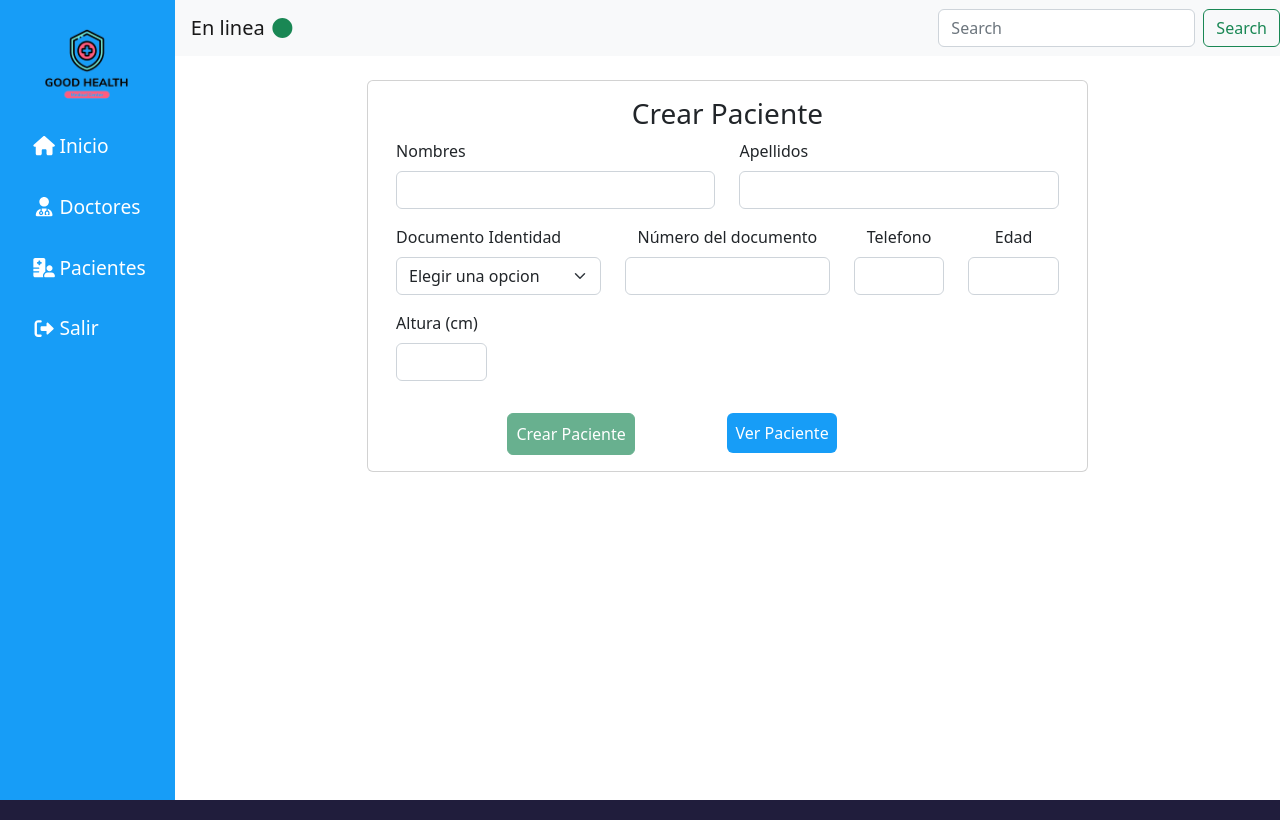
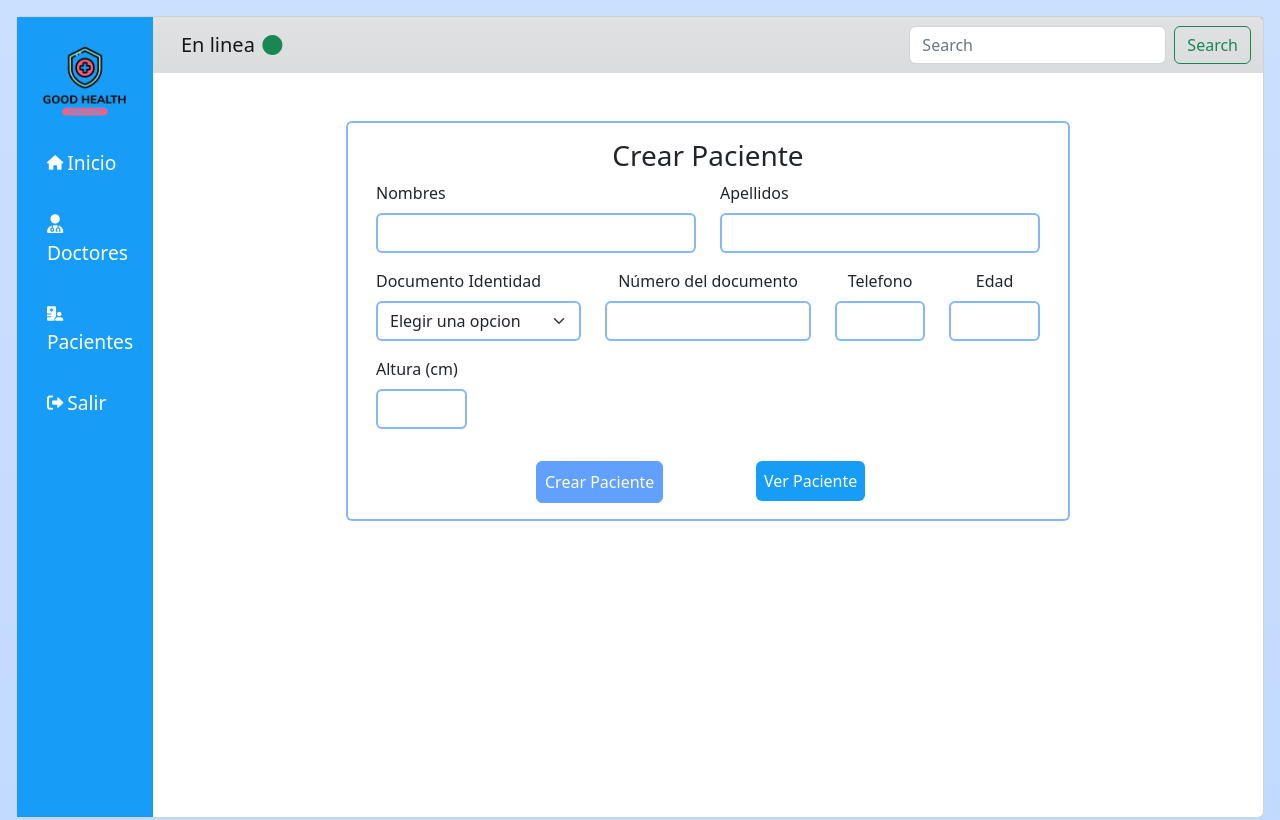
Before and after one commit to LeidyRodriguez04/ERP-RHM, an Angular app in the folder ERPangular/: page /registrar-paciente in a window 1280 px wide. Shown: the top 820 px of the page. Built offline with nearby package versions, Linux system fonts and the light colour scheme; what ng-multiselect-dropdown, ngx-owl-carousel-o would draw is missing.

Commit message:
funcinando

```diff
--- a/ERPangular/src/app/app-routing.module.ts
+++ b/ERPangular/src/app/app-routing.module.ts
@@ -24,6 +24,7 @@ const routes: Routes = [
     {path:'registrar-doctores', component: RegistrarDoctoresComponent},
     {path:'actualizar-doctor/:id', component: RegistrarDoctoresComponent},
     {path:'pacientes', component: ListarPacienteComponent},
+    {path:'listar-pacientes', component: ListarPacienteComponent},
     {path:'editarPaciente/:id',component: RegistrarPacienteComponent},
     {path:'registrar-paciente', component: RegistrarPacienteComponent},
     {path:'404',component:NotFoundComponent},
--- a/ERPangular/src/app/components/dashboard/dashboard.component.css
+++ b/ERPangular/src/app/components/dashboard/dashboard.component.css
@@ -13,3 +13,7 @@
     font-size: larger;
     margin-bottom: 2rem;
 }
+.sizelog{
+    width: 150px;
+    height: 150px;
+}
--- a/ERPangular/src/app/components/dashboard/dashboard.component.html
+++ b/ERPangular/src/app/components/dashboard/dashboard.component.html
@@ -1,22 +1,25 @@
 <section class="bg-primary bg-gradient bg-opacity-25">
 
     <div class="pt-3 pb-5 px-3">
-        <div class="d-flex card  flex-row">
+        <div class="d-flex card flex-row">
             <div class=" sidebar-container px-2 py-1">
                 <div class="logo">
                     <img src="/assets/img/hospital.png" alt="" width="120" height="120">
                 </div>
                 <div class="menu d-flex flex-column align-items-center row pt-2 offset-1">
                     <a routerLink="/dashboard"><i class="fa-solid fa-house col-2 me-1"></i>Inicio</a>
-                    <a routerLink="/registrar-doctores"><i class="fa-solid fa-user-doctor col-2 me-1"></i>Doctores</a>
-                    <a routerLink="./listar-doctores"><i class="fa-solid fa-hospital-user col-2 me-1"></i>Pacientes</a>
+                    <a routerLink="/listar-doctores"><i class="fa-solid fa-user-doctor col-2 me-1"></i>Doctores</a>
+                    <a routerLink="/listar-pacientes"><i class="fa-solid fa-hospital-user col-2 me-1"></i>Pacientes</a>
                     <a routerLink="/"><i class="fa-solid fa-right-from-bracket col-2 me-1"></i>Salir</a>
                 </div>
             </div>
+
+            <div class="w-100 d-flex flex-column">
                 <div class="w-100">
                     <nav class="navbar bg-secondary bg-gradient bg-opacity-25">
                         <div class="container-fluid">
-                        <a class="navbar-brand">Navbar</a>
+                            <a class="navbar-brand px-3">En linea <i class="fa-solid fa-circle text-success w-25"></i>
+                            </a>
                             <form class="d-flex" role="search">
                                 <input class="form-control me-2" type="search" placeholder="Search" aria-label="Search">
                                 <button class="btn btn-outline-success" type="submit">Search</button>
@@ -24,6 +27,18 @@
                         </div>
                     </nav>
                 </div>
+
+                <div class=" container-fluid w-25 pt-5">
+                    <h1 class="text-center mb-3">Bienvenidos</h1>
+                    <div class="card d-flex align-items-center p-5 border border-2 border-primary border-opacity-50">
+
+                        <i class="fa-solid fa-user sizelog text-danger text-opacity-100"></i>
+                        <h3 class="pt-3">Admin 1</h3>
+
+                    </div>
+
+                </div>
+            </div>
         </div>
 
     </div>
--- a/ERPangular/src/app/components/listar-doctores/listar-doctores.component.css
+++ b/ERPangular/src/app/components/listar-doctores/listar-doctores.component.css
@@ -13,3 +13,6 @@
     font-size: larger;
     margin-bottom: 2rem;
 }
+.btn-crear{
+    background: var(--color-morado-slider);
+}
--- a/ERPangular/src/app/components/listar-doctores/listar-doctores.component.html
+++ b/ERPangular/src/app/components/listar-doctores/listar-doctores.component.html
@@ -8,8 +8,8 @@
                 </div>
                 <div class="menu d-flex flex-column align-items-center row pt-2 offset-1">
                     <a routerLink="/dashboard"><i class="fa-solid fa-house col-2 me-1"></i>Inicio</a>
-                    <a routerLink="/registrar-doctores"><i class="fa-solid fa-user-doctor col-2 me-1"></i>Doctores</a>
-                    <a routerLink="./listar-doctores"><i class="fa-solid fa-hospital-user col-2 me-1"></i>Pacientes</a>
+                    <a routerLink="/listar-doctores"><i class="fa-solid fa-user-doctor col-2 me-1"></i>Doctores</a>
+                    <a routerLink="/listar-pacientes"><i class="fa-solid fa-hospital-user col-2 me-1"></i>Pacientes</a>
                     <a routerLink="/"><i class="fa-solid fa-right-from-bracket col-2 me-1"></i>Salir</a>
                 </div>
             </div>
@@ -17,7 +17,8 @@
                 <div class="w-100">
                     <nav class="navbar bg-secondary bg-gradient bg-opacity-25">
                         <div class="container-fluid">
-                            <a class="navbar-brand">Navbar</a>
+                            <a class="navbar-brand px-3">En linea <i class="fa-solid fa-circle text-success w-25"></i>
+                            </a>
                             <form class="d-flex" role="search">
                                 <input class="form-control me-2" type="search" placeholder="Search" aria-label="Search">
                                 <button class="btn btn-outline-success" type="submit">Search</button>
@@ -26,20 +27,26 @@
                     </nav>
                 </div>
 
-                <section class="container-sm ms-2">
-                    <div class="d-flex justify-content-center my-2">
-                        <h3 class="">Lista de doctores</h3>
+                <section class="container-sm">
+                    <div class="p-4 bg-light text-center">
+
+                        <div class="d-flex justify-content-between pt-5">
+                            <h3>Listar Doctores</h3>
+                            <button class="btn-crear text-white" type="submit" routerLink="/registrar-doctores">
+                                <i class="fa-solid fa-plus"></i>
+                                Registrar doctor</button>
                         </div>
-                    <div class="d-flex justify-content-between ">
-                        <h3>total doctores:{{ listarDoctores.length }}</h3>
-                        <button class="btn btn-dark fw-bold" routerLink="/registrar-doctores">Registrar</button>
+
+                        <div class="d-flex justify-content-center ">
+                            <h4>total doctores:{{ listarDoctores.length }}</h4>
+
                         </div>
-                    <table *ngIf="listarDoctores.length > 0" class="table table-striped table-success">
+                        <table *ngIf="listarDoctores.length > 0" class="table table-responsive table-striped">
                             <thead>
                                 <tr class="text-center">
                                     <th>Nombre</th>
                                     <th>Apellido</th>
-                                <th>Tipo de documento</th>
+                                    <th>Documento</th>
                                     <th>Numero de documento</th>
                                     <th>Fecha</th>
                                     <th>Correo</th>
@@ -73,6 +80,7 @@
                         </table>
                         <h2 class="text-center text-danger fw-bold" *ngIf="listarDoctores.length == 0">No hay doctores
                             registrados</h2>
+                    </div>
                 </section>
             </div>
         </div>
--- a/ERPangular/src/app/components/listar-paciente/listar-paciente.component.css
+++ b/ERPangular/src/app/components/listar-paciente/listar-paciente.component.css
@@ -7,8 +7,8 @@
     background: var(--color-morado-slider);
 }
 .sidebar-container{
-    background-color: var(--color-azul);
-    min-height: 100vh;
+    background: var(--color-azul);
+    min-height: 90vh;
     width: 200px;
 }
 .logo{
--- a/ERPangular/src/app/components/listar-paciente/listar-paciente.component.html
+++ b/ERPangular/src/app/components/listar-paciente/listar-paciente.component.html
@@ -1,20 +1,22 @@
-<div>
-    <div class="d-flex">
+<section class="bg-primary bg-gradient bg-opacity-25">
+
+    <div class="pt-3 pb-5 px-3">
+        <div class="d-flex card  flex-row">
             <div class=" sidebar-container px-2 py-1">
                 <div class="logo">
                     <img src="/assets/img/hospital.png" alt="" width="120" height="120">
                 </div>
                 <div class="menu d-flex flex-column align-items-center row pt-2 offset-1">
                     <a routerLink="/dashboard"><i class="fa-solid fa-house col-2 me-1"></i>Inicio</a>
-                <a routerLink="/registrar-doctores"><i class="fa-solid fa-user-doctor col-2 me-1"></i>Doctores</a>
-                <a routerLink="./listar-pacientes"><i class="fa-solid fa-hospital-user col-2 me-1"></i>Pacientes</a>
+                    <a routerLink="/listar-doctores"><i class="fa-solid fa-user-doctor col-2 me-1"></i>Doctores</a>
+                    <a routerLink="/listar-pacientes"><i class="fa-solid fa-hospital-user col-2 me-1"></i>Pacientes</a>
                     <a routerLink="/"><i class="fa-solid fa-right-from-bracket col-2 me-1"></i>Salir</a>
                 </div>
             </div>
-
+            <div>
                 <div class="w-100">
-            <nav class="mt-0 mb-4">
-                <div class="navbar bg-light">
+                    <nav class="navbar bg-secondary bg-gradient bg-opacity-25">
+                        <div class="container-fluid">
                             <a class="navbar-brand px-3">En linea <i class="fa-solid fa-circle text-success w-25"></i>
                             </a>
                             <form class="d-flex" role="search">
@@ -23,11 +25,11 @@
                             </form>
                         </div>
                     </nav>
+                </div>
 
-            <div class="container-fluid overflow-hidden text-center ">
-                <div class="row">
-                    <div class="col-lg-12">
-                        <div class="p-4 bg-light estadoParams">
+                <div class="container-sm text-center">
+                    <div class="p-4 bg-light">
+                        <div class="p-4 bg-light">
                             <div class="d-flex justify-content-between">
                                 <h3>Listar Paciente</h3>
                                 <button class="btn-crear text-white" type="submit" routerLink="/registrar-paciente">
@@ -45,7 +47,7 @@
                                         <th>Telefono</th>
                                         <th>Edad</th>
                                         <th>Altura</th>
-                                        <th></th>
+                                        <th colspan="2">Acciones</th>
                                     </tr>
                                 </thead>
                                 <tbody>
@@ -80,10 +82,8 @@
                 </div>
             </div>
         </div>
-    </div>
-
-
 
     </div>
+</section>
 
 <app-footer></app-footer>
--- a/ERPangular/src/app/components/registrar-paciente/registrar-paciente.component.html
+++ b/ERPangular/src/app/components/registrar-paciente/registrar-paciente.component.html
@@ -1,5 +1,7 @@
-<div>
-    <div class="d-flex">
+<section class="bg-primary bg-gradient bg-opacity-25">
+
+    <div class="pt-3 pb-5 px-3">
+        <div class="d-flex card flex-row">
             <div class=" sidebar-container px-2 py-1">
                 <div class="logo">
                     <img src="/assets/img/hospital.png" alt="" width="120" height="120">
@@ -7,45 +9,46 @@
                 <div class="menu d-flex flex-column align-items-center row pt-2 offset-1">
                     <a routerLink="/dashboard"><i class="fa-solid fa-house col-2 me-1"></i>Inicio</a>
                     <a routerLink="/registrar-doctores"><i class="fa-solid fa-user-doctor col-2 me-1"></i>Doctores</a>
-                <a routerLink="./listar-pacientes"><i class="fa-solid fa-hospital-user col-2 me-1"></i>Pacientes</a>
+                    <a routerLink="/listar-pacientes"><i class="fa-solid fa-hospital-user col-2 me-1"></i>Pacientes</a>
                     <a routerLink="/"><i class="fa-solid fa-right-from-bracket col-2 me-1"></i>Salir</a>
                 </div>
             </div>
-
+            <div>
                 <div class="w-100">
-            <nav class="mt-0 mb-4">
-                <div class="navbar bg-light">
+                    <nav class="navbar bg-secondary bg-gradient bg-opacity-25">
+                        <div class="container-fluid">
                             <a class="navbar-brand px-3">En linea <i class="fa-solid fa-circle text-success w-25"></i>
                             </a>
                             <form class="d-flex" role="search">
                                 <input class="form-control me-2" type="search" placeholder="Search" aria-label="Search">
-                        <button class="btn btn-outline-success"type="submit">Search</button>
+                                <button class="btn btn-outline-success" type="submit">Search</button>
                             </form>
                         </div>
                     </nav>
+                </div>
 
-            <!-- iconos de nuevos pacientes, pacientes salidos, doctores presentes, enfermeras presentes -->
-            <div class="container-fluid">
+
+                <div class="container-fluid my-5">
                     <div class="d-flex justify-content-center">
                         <div class="d-flex justify-content-center">
-                        <div class="card col-lg-8">
+                            <div class="card col-lg-8 border border-2 border-primary border-opacity-50">
                                 <form class="row m-3 needs-validation" novalidate [formGroup]="pacienteForm"(ngSubmit)="dataPaciente()">
                                     <h3 class="text-center">{{titulo_formulario}}</h3>
                                     <div class="col-md-6 mb-3">
                                         <label for="validationCustom01" class="form-label">Nombres</label>
-                                    <input type="text" class="form-control" formControlName="nombre" value="Nombre"
+                                        <input type="text" class="form-control border border-2 border-primary border-opacity-50" formControlName="nombre" value="Nombre"
                                             required>
                                         <span class="text-danger" *ngIf="pacienteForm.get('nombre')?.hasError('required') && pacienteForm.get('nombre')?.touched">Nombre obligatorio</span>
                                     </div>
                                     <div class="col-md-6 mb-3">
                                         <label for="validationCustom02" class="form-label">Apellidos</label>
-                                    <input type="text" class="form-control" formControlName="apellido" value="Apellido"
+                                        <input type="text" class="form-control border border-2 border-primary border-opacity-50" formControlName="apellido" value="Apellido"
                                             required>
                                         <span class="text-danger" *ngIf="pacienteForm.get('apellido')?.hasError('required') && pacienteForm.get('apellido')?.touched">Apellido obligatorio</span>
                                     </div>
                                     <div class="col-md-4 mb-3">
                                         <label for="validationCustom04" class="form-label">Documento Identidad</label>
-                                    <select class="form-select" formControlName="documento" required>
+                                        <select class="form-select border border-2 border-primary border-opacity-50" formControlName="documento" required>
                                             <option selected disabled value="">Elegir una opcion</option>
                                             <option>Cédula Ciudadania</option>
                                             <option>Tarjeta de Identidad</option>
@@ -55,19 +58,19 @@
                                     </div>
                                     <div class="col-md-4 mb-3 text-md-center">
                                         <label for="validationCustom02" class="form-label">Número del documento</label>
-                                    <input type="text" class="form-control text-md-center" formControlName="numDocumento"
+                                        <input type="text" class="form-control text-md-center border border-2 border-primary border-opacity-50" formControlName="numDocumento"
                                             value="" minlength="6" maxlength="9" required>
                                         <span class="text-danger" *ngIf="pacienteForm.get('numDocumento')?.hasError('required') && pacienteForm.get('numDocumento')?.touched">Número de documento obligatorio</span>
                                     </div>
                                     <div class="col-md-2 mb-3 text-md-center">
                                         <label for="validationCustom02" class="form-label">Telefono</label>
-                                    <input type="text" class="form-control text-md-center" formControlName="telefono"
+                                        <input type="text" class="form-control text-md-center border border-2 border-primary border-opacity-50" formControlName="telefono"
                                             value="" minlength="10" maxlength="10" required>
                                         <span class="text-danger" *ngIf="pacienteForm.get('telefono')?.hasError('required') && pacienteForm.get('telefono')?.touched">Telefono obligatorio</span>
                                     </div>
                                     <div class="col-md-2 mb-3 text-md-center">
                                         <label for="validationCustom02" class="form-label">Edad</label>
-                                    <input type="text" class="form-control text-md-center" formControlName="edad"
+                                        <input type="text" class="form-control text-md-center border border-2 border-primary border-opacity-50" formControlName="edad"
                                             value="" minlength="1" maxlength="3" required>
                                         <span class="text-danger" *ngIf="pacienteForm.get('edad')?.hasError('required') && pacienteForm.get('edad')?.touched">Edad obligatoria</span>
                                         <span class="text-danger" *ngIf="pacienteForm.get('edad')?.hasError('required') && pacienteForm.get('edad')?.touched">Edad incorrecta</span>
@@ -75,13 +78,13 @@
                                     </div>
                                     <div class="col-md-2 mb-3">
                                         <label for="validationCustom02" class="form-label">Altura (cm)</label>
-                                    <input type="text" class="form-control text-md-center" formControlName="altura"
+                                        <input type="text" class="form-control text-md-center border border-2 border-primary border-opacity-50" formControlName="altura"
                                             value="" minlength="2" maxlength="3" required>
                                         <span class="text-danger" *ngIf="pacienteForm.get('altura')?.hasError('required') && pacienteForm.get('altura')?.touched">Altura obligatoria</span>
                                     </div>
-                                <div class="d-flex justify-content-center">
+                                    <div class="d-flex justify-content-center ms-5">
                                         <div class="col-4 pt-3 " style="width: 220px ;">
-                                        <button class="btn btn-success p-2" type="submit" [disabled]="pacienteForm.invalid">{{texto_boton}} Paciente</button>
+                                            <button class="btn btn-primary p-2" type="submit" [disabled]="pacienteForm.invalid">{{texto_boton}} Paciente</button>
                                         </div>
                                         <div class="col-4 pt-3" style="width: 220px ;">
                                             <button class="btn-actualizar text-white p-2" routerLink="/pacientes">Ver Paciente</button>
@@ -104,8 +107,6 @@
             </div>
         </div>
 
-
-
     </div>
-
+</section>
 <app-footer></app-footer>
```
Also changed, not shown: ERPangular/src/app/components/registrar-doctores/registrar-doctores.component.html (+21 -14 lines). Lines whose indentation alone changed are shown as unchanged.
